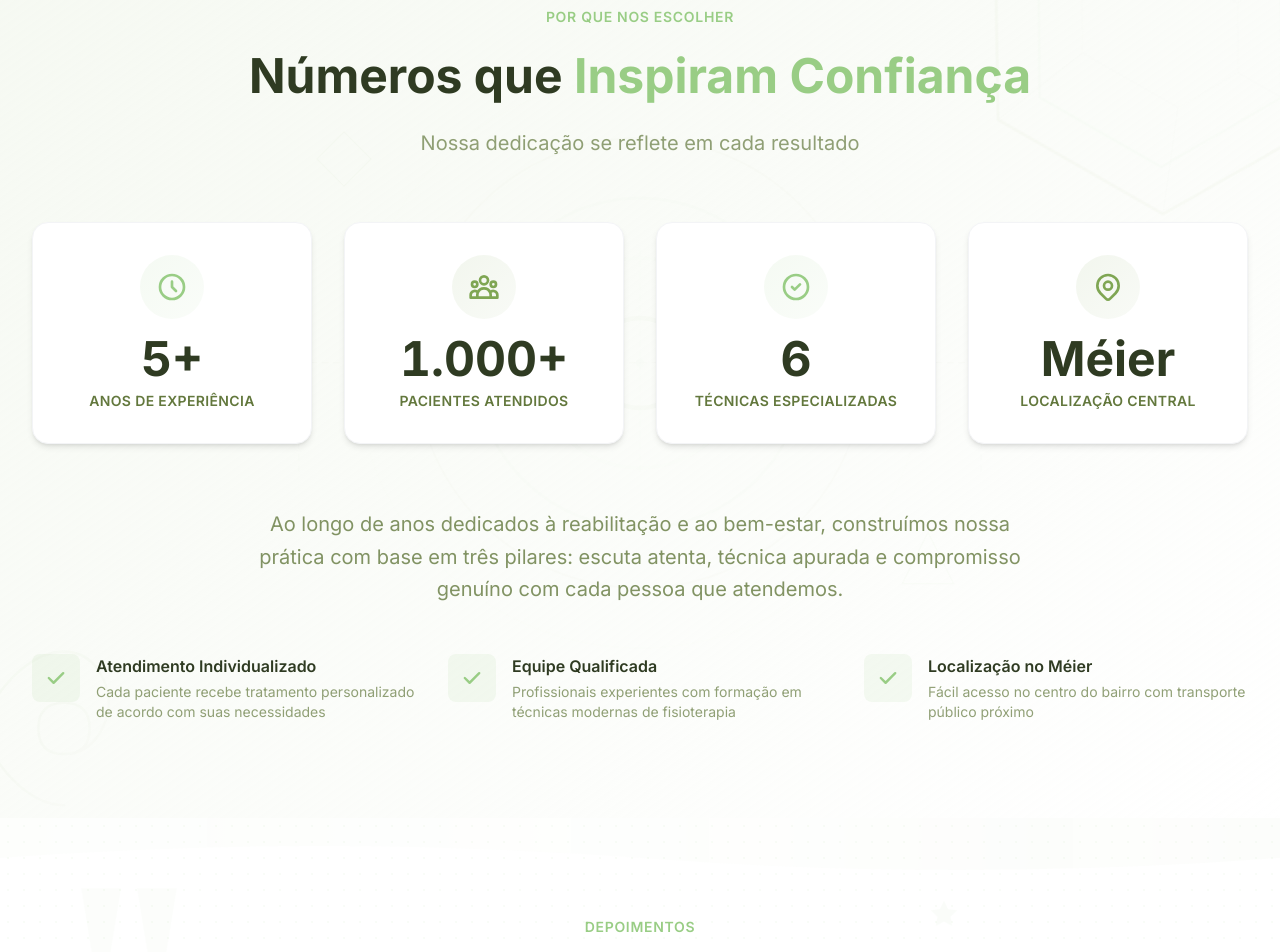
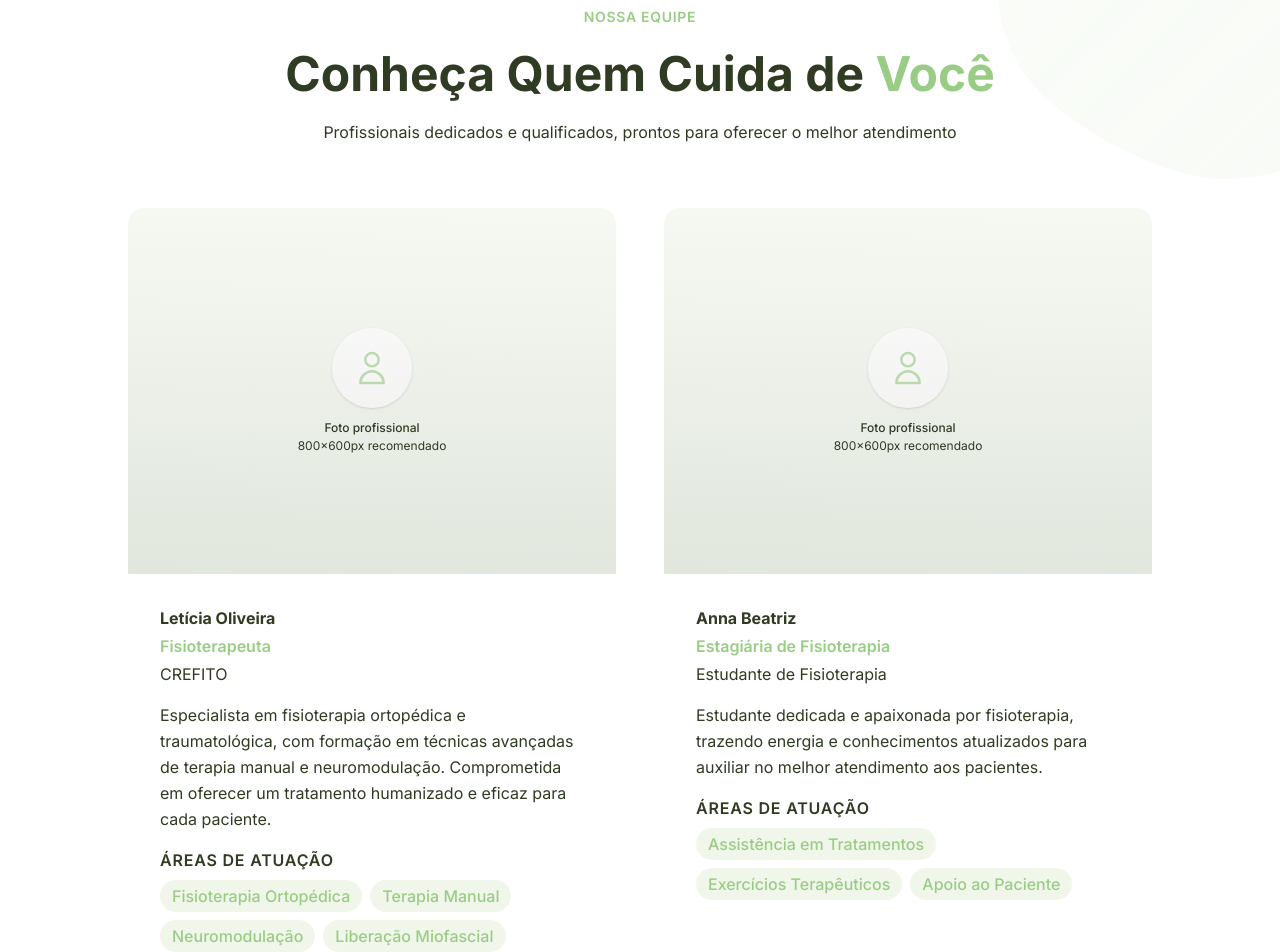
Before and after one commit to MattRib/abl-fisio, a Next.js app: page / in a window 1280 px wide. Shown: the part 2780-3732 px from the top of the page. Built offline with nearby package versions, Linux system fonts and the light colour scheme.

Commit message:
feat: add Team section with dynamic loading and member details

```diff
--- a/app/page.tsx
+++ b/app/page.tsx
@@ -9,6 +9,10 @@ import Services from '@/components/sections/Services';
 
 // Lazy load de seções abaixo da dobra para melhor performance
 const About = dynamic(() => import('@/components/sections/About'), {
+  loading: () => <div className="py-16 md:py-24" />,
+});
+
+const Team = dynamic(() => import('@/components/sections/Team'), {
   loading: () => <div className="py-16 md:py-24" />,
 });
 
@@ -44,6 +48,9 @@ export default function Home() {
       {/* About Section - Sobre o consultório e missão - Lazy loaded */}
       <About />
 
+      {/* Team Section - Equipe de profissionais - Lazy loaded */}
+      <Team />
+
       {/* Differentials Section - Diferenciais competitivos - Lazy loaded */}
       <Differentials />
 
--- /dev/null
+++ b/components/sections/Team.tsx
@@ -0,0 +1,160 @@
+"use client";
+
+import { useScrollReveal } from "@/lib/hooks/useScrollReveal";
+import { TEAM_MEMBERS } from "@/lib/constants/team";
+
+export default function Team() {
+  const { ref, isVisible } = useScrollReveal({ threshold: 0.15 });
+
+  return (
+    <section
+      ref={ref}
+      id="equipe"
+      className={`py-16 md:py-24 bg-background-soft relative overflow-hidden transition-all duration-700 ease-out ${
+        isVisible
+          ? "opacity-100 translate-y-0"
+          : "opacity-0 translate-y-12"
+      }`}
+    >
+      {/* Shape abstrato decorativo - canto superior direito (metade visível) */}
+      <div className="absolute -top-48 -right-48 w-[500px] h-[500px] opacity-[0.08] pointer-events-none">
+        <svg viewBox="0 0 200 200" xmlns="http://www.w3.org/2000/svg" className="w-full h-full">
+          <defs>
+            <linearGradient id="teamBlobGradient" x1="0%" y1="0%" x2="100%" y2="100%">
+              <stop offset="0%" style={{ stopColor: '#CFE0BC', stopOpacity: 1 }} />
+              <stop offset="50%" style={{ stopColor: '#99CD85', stopOpacity: 0.8 }} />
+              <stop offset="100%" style={{ stopColor: '#7FA653', stopOpacity: 0.6 }} />
+            </linearGradient>
+          </defs>
+          <path
+            fill="url(#teamBlobGradient)"
+            d="M44.7,-76.4C58.8,-69.2,71.8,-59.1,79.6,-45.8C87.4,-32.5,90,-16.3,88.5,-0.9C87,15.5,81.4,31,72.6,44.3C63.8,57.6,51.8,68.7,38.2,75.9C24.6,83.1,9.4,86.4,-5.3,84.8C-20,83.2,-34.3,76.7,-47.8,68.9C-61.3,61.1,-74,51.9,-81.5,39.2C-89,26.5,-91.3,10.3,-89.1,-5.1C-86.9,-20.5,-80.2,-35.1,-70.6,-47.4C-61,-59.7,-48.5,-69.7,-34.8,-77.2C-21.1,-84.7,-6.2,-89.7,6.3,-89C18.8,-88.3,30.6,-83.6,44.7,-76.4Z"
+            transform="translate(100 100)"
+          />
+        </svg>
+      </div>
+
+      <div className="container mx-auto px-6 lg:px-8 relative z-10">
+        <div className="max-w-7xl mx-auto">
+
+          {/* Cabeçalho da seção */}
+          <header className="text-center mb-12 md:mb-16">
+            <div className="inline-block mb-4">
+              <span className="text-sm font-semibold text-primary uppercase tracking-wider">
+                Nossa Equipe
+              </span>
+            </div>
+
+            <h2 className="text-fluid-h2 font-bold text-text-primary leading-tight mb-4">
+              Conheça Quem Cuida de{" "}
+              <span className="text-primary">Você</span>
+            </h2>
+
+            <p className="text-body-lg text-text-secondary max-w-2xl mx-auto">
+              Profissionais dedicados e qualificados, prontos para oferecer o melhor atendimento
+            </p>
+          </header>
+
+          {/* Grid de membros da equipe */}
+          <div className="grid grid-cols-1 md:grid-cols-2 gap-8 lg:gap-12 max-w-5xl mx-auto">
+            {TEAM_MEMBERS.map((member, index) => (
+              <article
+                key={member.id}
+                className={`group bg-white rounded-2xl overflow-hidden shadow-soft hover:shadow-premium transition-all duration-500 ${
+                  isVisible
+                    ? "opacity-100 translate-y-0"
+                    : "opacity-0 translate-y-8"
+                }`}
+                style={{ transitionDelay: `${index * 150}ms` }}
+              >
+                {/* Imagem do membro - Placeholder preparado para next/image */}
+                <div className="relative w-full aspect-[4/3] bg-gradient-to-br from-secondary/20 via-background-soft to-primary/10 overflow-hidden">
+                  {/*
+                    Placeholder temporário
+                    Substituir por:
+                    <Image
+                      src={member.imageUrl}
+                      alt={`${member.name} - ${member.role}`}
+                      fill
+                      className="object-cover group-hover:scale-105 transition-transform duration-500"
+                      sizes="(max-width: 768px) 100vw, 50vw"
+                      priority={false}
+                    />
+                  */}
+                  <div className="absolute inset-0 flex items-center justify-center">
+                    <div className="text-center p-6">
+                      {/* Ícone de usuário sutil */}
+                      <div className="w-20 h-20 mx-auto mb-3 bg-white/90 rounded-full flex items-center justify-center shadow-sm group-hover:scale-110 transition-transform duration-300">
+                        <svg
+                          className="w-10 h-10 text-primary/60"
+                          fill="none"
+                          stroke="currentColor"
+                          viewBox="0 0 24 24"
+                        >
+                          <path
+                            strokeLinecap="round"
+                            strokeLinejoin="round"
+                            strokeWidth={1.5}
+                            d="M16 7a4 4 0 11-8 0 4 4 0 018 0zM12 14a7 7 0 00-7 7h14a7 7 0 00-7-7z"
+                          />
+                        </svg>
+                      </div>
+                      <p className="text-xs font-medium text-text-secondary/70">
+                        Foto profissional
+                      </p>
+                      <p className="text-xs text-text-muted/50 mt-0.5">
+                        800×600px recomendado
+                      </p>
+                    </div>
+                  </div>
+
+                  {/* Overlay gradiente sutil */}
+                  <div className="absolute inset-0 bg-gradient-to-t from-darker/10 to-transparent pointer-events-none" />
+                </div>
+
+                {/* Informações do membro */}
+                <div className="p-6 lg:p-8">
+                  {/* Nome e cargo */}
+                  <div className="mb-4">
+                    <h3 className="text-heading-sm font-bold text-text-primary mb-1">
+                      {member.name}
+                    </h3>
+                    <p className="text-body-sm font-semibold text-primary mb-1">
+                      {member.role}
+                    </p>
+                    <p className="text-body-xs text-text-muted">
+                      {member.credentials}
+                    </p>
+                  </div>
+
+                  {/* Biografia */}
+                  <p className="text-body-sm text-text-secondary/80 leading-relaxed mb-4">
+                    {member.bio}
+                  </p>
+
+                  {/* Especialidades */}
+                  <div>
+                    <p className="text-body-xs font-semibold text-text-secondary uppercase tracking-wider mb-2">
+                      Áreas de Atuação
+                    </p>
+                    <div className="flex flex-wrap gap-2">
+                      {member.specialties.map((specialty, idx) => (
+                        <span
+                          key={idx}
+                          className="inline-block px-3 py-1 text-body-xs font-medium text-primary bg-secondary/30 rounded-full"
+                        >
+                          {specialty}
+                        </span>
+                      ))}
+                    </div>
+                  </div>
+                </div>
+              </article>
+            ))}
+          </div>
+
+        </div>
+      </div>
+    </section>
+  );
+}
--- /dev/null
+++ b/lib/constants/team.ts
@@ -0,0 +1,35 @@
+/**
+ * Constantes da equipe
+ * Centraliza informações sobre os profissionais
+ */
+
+export const TEAM_MEMBERS = [
+  {
+    id: "leticia",
+    name: "Letícia Oliveira",
+    role: "Fisioterapeuta",
+    credentials: "CREFITO",
+    bio: "Especialista em fisioterapia ortopédica e traumatológica, com formação em técnicas avançadas de terapia manual e neuromodulação. Comprometida em oferecer um tratamento humanizado e eficaz para cada paciente.",
+    specialties: [
+      "Fisioterapia Ortopédica",
+      "Terapia Manual",
+      "Neuromodulação",
+      "Liberação Miofascial",
+      "Drenagem Linfática",
+    ],
+    imageUrl: "/images/team/leticia.jpg", // Placeholder para imagem futura
+  },
+  {
+    id: "anna-beatriz",
+    name: "Anna Beatriz",
+    role: "Estagiária de Fisioterapia",
+    credentials: "Estudante de Fisioterapia",
+    bio: "Estudante dedicada e apaixonada por fisioterapia, trazendo energia e conhecimentos atualizados para auxiliar no melhor atendimento aos pacientes.",
+    specialties: [
+      "Assistência em Tratamentos",
+      "Exercícios Terapêuticos",
+      "Apoio ao Paciente",
+    ],
+    imageUrl: "/images/team/anna-beatriz.jpg", // Placeholder para imagem futura
+  },
+] as const;
```
